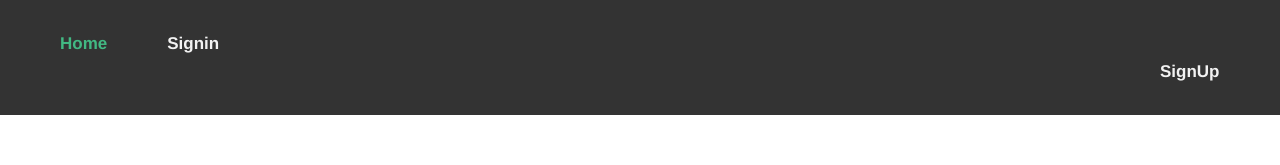
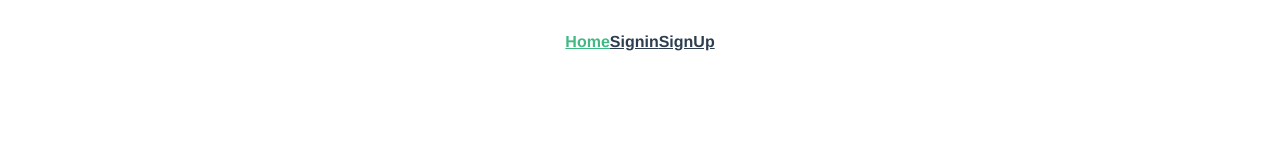
Before and after one commit to Trust-us/Trust-us, a Vue app in the folder client/: page / in a window 1280 px wide. Shown: the top 165 px of the page. Built offline with nearby package versions, Linux system fonts and the light colour scheme.

Commit message:
style change

```diff
--- a/client/src/components/exp_navbar.vue
+++ b/client/src/components/exp_navbar.vue
@@ -2,12 +2,12 @@
     <div>
 
 
-        <nav class="navbar">
+        <nav class="topnav">
             <router-link to="/">Home</router-link>
             <router-link to="/Experience">Experience</router-link>
             <router-link to="/share">Share</router-link>
             <router-link to="/about">About</router-link>
-            <router-link to="/about">Log out</router-link>
+            <router-link class="log" to="/about">Log out</router-link>
 
         </nav>
         <router-view/>
@@ -19,11 +19,37 @@ export default {
 }
 </script>
 <style >
-    .navbar{
+     body {
+        margin: 0;
+        font-family: Arial, Helvetica, sans-serif;
+    }
+
+    .topnav {
+        overflow: hidden;
+        background-color: #333;
+    }
+
+    .topnav a {
+        float: left;
+        color: #f2f2f2;
         text-align: center;
-        background: #ddd;
-        margin: 10px;
-        border-radius: 10px;
-        /* display: inline-block; */
+        padding: 1px 30px;
+        text-decoration: none;
+        font-size: 17px;
     }
+
+    .topnav a:hover {
+        background-color: #ddd;
+        color: black;
+    }
+
+    .topnav a.active {
+        background-color: #04AA6D;
+        color: white;
+    }
+
+/* .log{
+  margin-left:900px;
+
+} */
 </style>
--- a/client/src/components/home_navbar.vue
+++ b/client/src/components/home_navbar.vue
@@ -1,6 +1,6 @@
 <template lang="">
     <div>
-        <nav class="topnav">
+        <nav >
     <router-link to="/">Home</router-link>
     <router-link to="/Signin"  >Signin</router-link>
     <router-link to="/SignUp"  class="SignupCon">SignUp</router-link>
@@ -15,38 +15,6 @@ export default {
 }
 </script>
 <style >
-      body {
-        margin: 0;
-        font-family: Arial, Helvetica, sans-serif;
-    }
 
-    .topnav {
-        overflow: hidden;
-        background-color: #333;
-    }
-
-    .topnav a {
-        float: left;
-        color: #f2f2f2;
-        text-align: center;
-        padding: 1px 30px;
-        text-decoration: none;
-        font-size: 17px;
-    }
-
-    .topnav a:hover {
-        background-color: #ddd;
-        color: black;
-    }
-
-    .topnav a.active {
-        background-color: #04AA6D;
-        color: white;
-    }
-
-.SignupCon{
-  margin-left:1100px;
-
-}
 
 </style>
--- a/client/src/modules/ExperienceCrud.js
+++ b/client/src/modules/ExperienceCrud.js
@@ -13,7 +13,6 @@ const getExperiences = () => {
         newDescription:'',
         newRate:'',
         Newimg:'',
-        showinput :false,
         experiences : {}
        })
 
@@ -40,38 +39,7 @@ const deleteExperience = (_id) => {
           console.log(error);
         }
        }
-    //    update an experience post
-    // const editExperience = (_id) => {
-    //     const requestOptions = {
-    //       method: "PUT",
 
-    //       }
-    //       fetch("http://localhost:3000/put/" + _id ,requestOptions )
-    //       .then(res =>res.body)
-    //       .then(res =>{console.log(res)})
-    //     }
-    // const editExperience = (_id) => {
-    //     const requestOptions = {
-    //       method: "PUT",
-    //       headers: {
-    //         "Content-Type": "application/json"
-    //         // "auth-token": state.token
-    //       },
-    //       body: JSON.stringify({
-    //         name: state.value.name,
-    //         category: state.value.category,
-    //         location:state.value.location,
-    //         description: state.value.description,
-    //         rate: state.value.rate,
-    //       })
-    //     }
-    //     fetch("http://localhost:3000/put/" + todoId.value,
-    //     requestOptions)
-    //      // .then(GetAllTodos())
-    //       .then(res =>  res.body ) // redundant
-    //       .then(res => {console.log(res)}) // redundant
-    //       router.push('/todos')
-    //   }
     async function editExperience(_id) {
       router.push({
         name: 'Update',
--- a/client/src/views/shareExperience.vue
+++ b/client/src/views/shareExperience.vue
@@ -1,7 +1,7 @@
 <template lang="">
   <div class="share">
     <div>
-      <h3 style="color:blue"><b>Share your experience</b></h3>
+      <h3 ><b>Share your experience</b></h3>
     </div>
     <form v-on:submit.prevent="upload">
       <div class="form-group">
@@ -26,15 +26,15 @@
       </div>
       <div class="form-group">
         <label>Category :</label>
-        <select v-model="post.category">
-          <option>hotels</option>
+        <select v-model="post.category"  >
+          <option>Hotels</option>
           <option>Restaurant</option>
           <option>Others</option>
         </select>
       </div>
       <div class="form-group">
         <label>Location : </label>
-        <select v-model="post.location">
+        <select v-model="post.location" selected="selected">
           <option>Tunis</option>
           <option>Hammamt</option>
           <option>Klibiya</option>
@@ -141,7 +141,7 @@ export default {
 
               console.log(newPost);
               axios.post('http://localhost:3000/share', newPost)
-
+              this.$router.push('/Experience')
             })
             .catch(error => {
               console.log(error);
@@ -162,7 +162,7 @@ export default {
 </script>
 <style>
 .share {
-  width: 600px;
+   width: 600px;
   margin: 2%;
   display: inline-block;
 }
```
